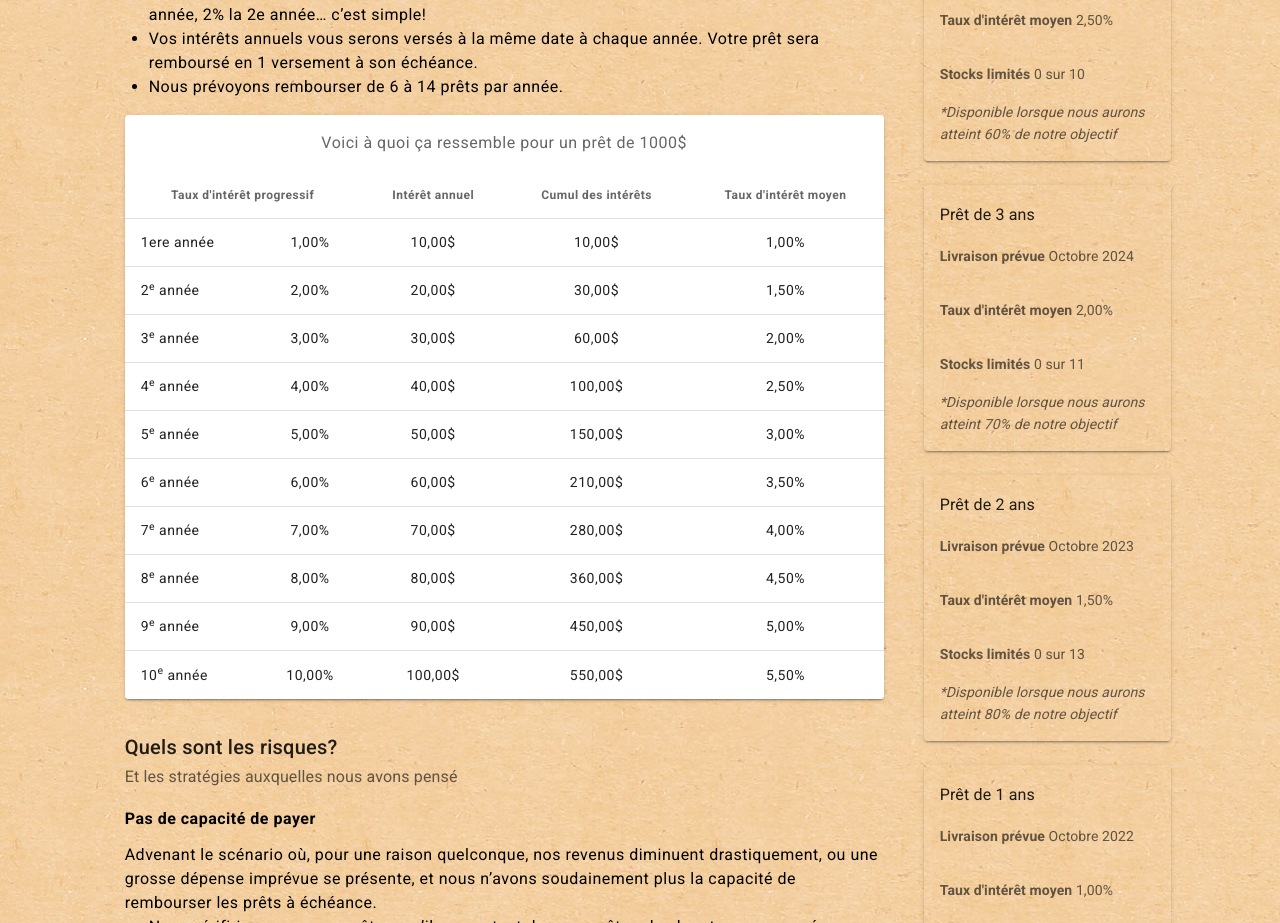
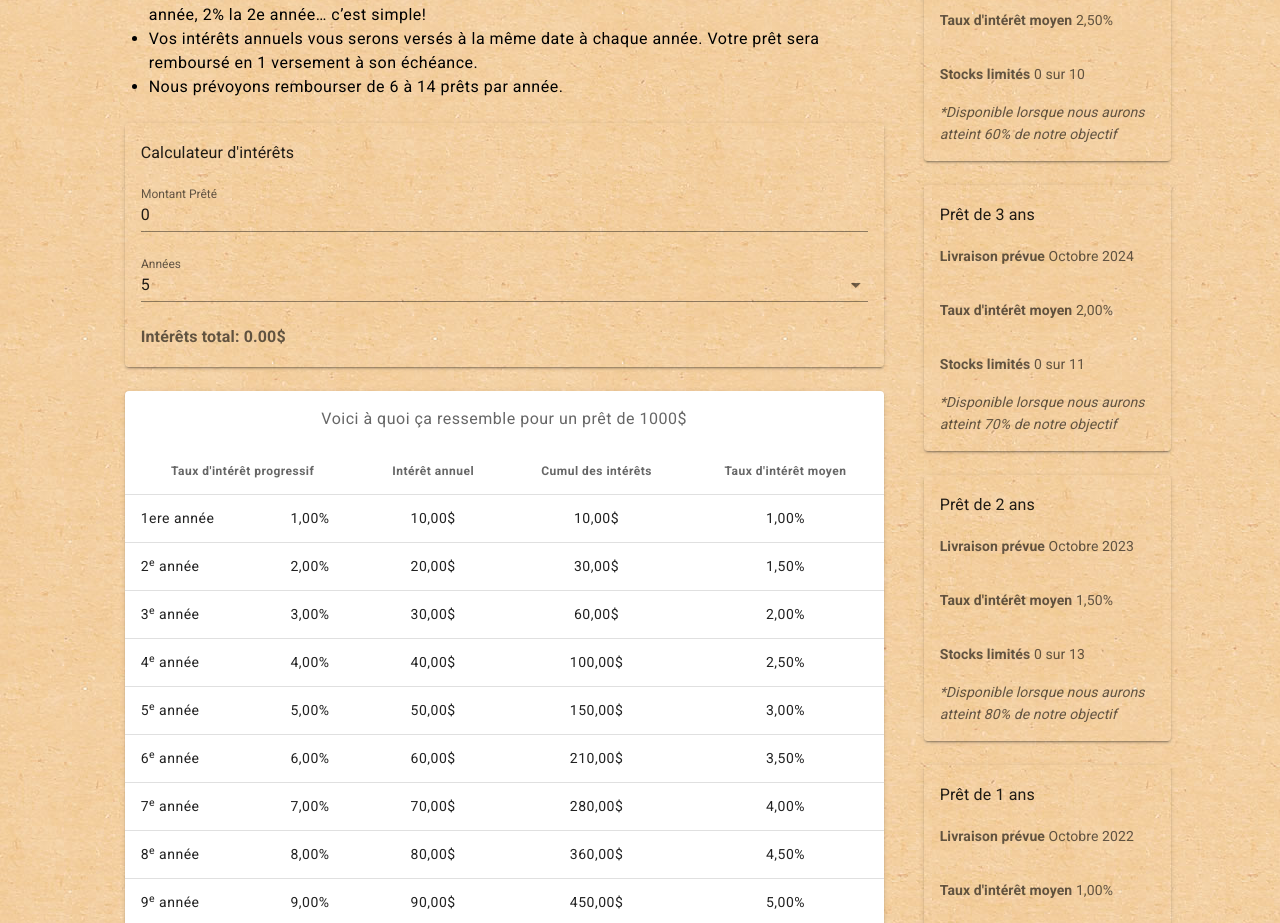
Before and after one commit to VincentBlouin/manoir-client, a Vue app: page /pret-solidaire in a window 1280 px wide. Shown: the part 2580-3503 px from the top of the page. Built offline with nearby package versions, Linux system fonts and the light colour scheme.

Commit message:
calculateur intérêts

```diff
--- a/src/views/PretSolidaire.vue
+++ b/src/views/PretSolidaire.vue
@@ -224,6 +224,23 @@
                 Nous prévoyons rembourser de 6 à 14 prêts par année.
               </li>
             </ul>
+            <v-card color="transparent" class="mt-6 mb-6">
+              <v-card-title class="subtitle-1">
+                Calculateur d'intérêts
+              </v-card-title>
+              <v-card-text class="pb-0">
+                <v-text-field v-model="montant" type="number" label="Montant Prêté"></v-text-field>
+                <v-select
+                    :items="anneesPret"
+                    v-model="nbAnneesPret"
+                    label="Années"
+                ></v-select>
+              </v-card-text>
+              <v-card-text class="subtitle-1 font-weight-bold pt-0">
+                Intérêts total:
+                {{ formatPrice(interetTotal) }}$
+              </v-card-text>
+            </v-card>
             <v-card color="white" class="mt-4 mb-4">
               <v-card-subtitle class="text-center body-1">
                 Voici à quoi ça ressemble pour un prêt de 1000$
@@ -478,10 +495,12 @@
                 se loger en attendant.
               </li>
               <li>
-                Advenant un tel scénario catastrophe, nous ferions certainement appel à la solidarité de la communauté élargie pour aller chercher de l'aide à tous les niveaux.
+                Advenant un tel scénario catastrophe, nous ferions certainement appel à la solidarité de la communauté
+                élargie pour aller chercher de l'aide à tous les niveaux.
               </li>
               <li>
-                On fait aussi attention à ce qu'il n'y ait pas de feu à la maison: on a des détecteurs de fumée dans chaque chambre, et il y a quelqu’un à la maison presque en tout temps!
+                On fait aussi attention à ce qu'il n'y ait pas de feu à la maison: on a des détecteurs de fumée dans
+                chaque chambre, et il y a quelqu’un à la maison presque en tout temps!
               </li>
             </ul>
           </v-card-text>
@@ -542,6 +561,50 @@ export default {
   },
   data: function () {
     return {
+      montant: 0,
+      anneesPret: [{
+        text: '1',
+        value: 1
+      },
+        {
+          text: '2',
+          value: 2
+        },
+        {
+          text: '3',
+          value: 3
+        },
+        {
+          text: '4',
+          value: 4
+        },
+        {
+          text: '5',
+          value: 5
+        },
+        {
+          text: '6',
+          value: 6
+        },
+        {
+          text: '7',
+          value: 7
+        },
+        {
+          text: '8',
+          value: 8
+        },
+        {
+          text: '9',
+          value: 9
+        },
+        {
+          text: '10',
+          value: 10
+        },
+      ],
+      interetMoyen: [1, 1.5, 2.0, 2.5, 3, 3.5, 4, 4.5, 5, 5.5],
+      nbAnneesPret: 5,
       moneyReceived: 42000,
       objective: 190000,
       percentageReceived: null,
@@ -641,6 +704,11 @@ export default {
       const diffDays = Math.ceil((secondDate - firstDate) / oneDay);
       return Math.max(0, diffDays);
     }
+  },
+  computed: {
+    interetTotal: function () {
+      return (this.montant * this.nbAnneesPret * (this.interetMoyen[this.nbAnneesPret -1] / 100)).toFixed(2);
+    }
   }
 }
 </script>
```
